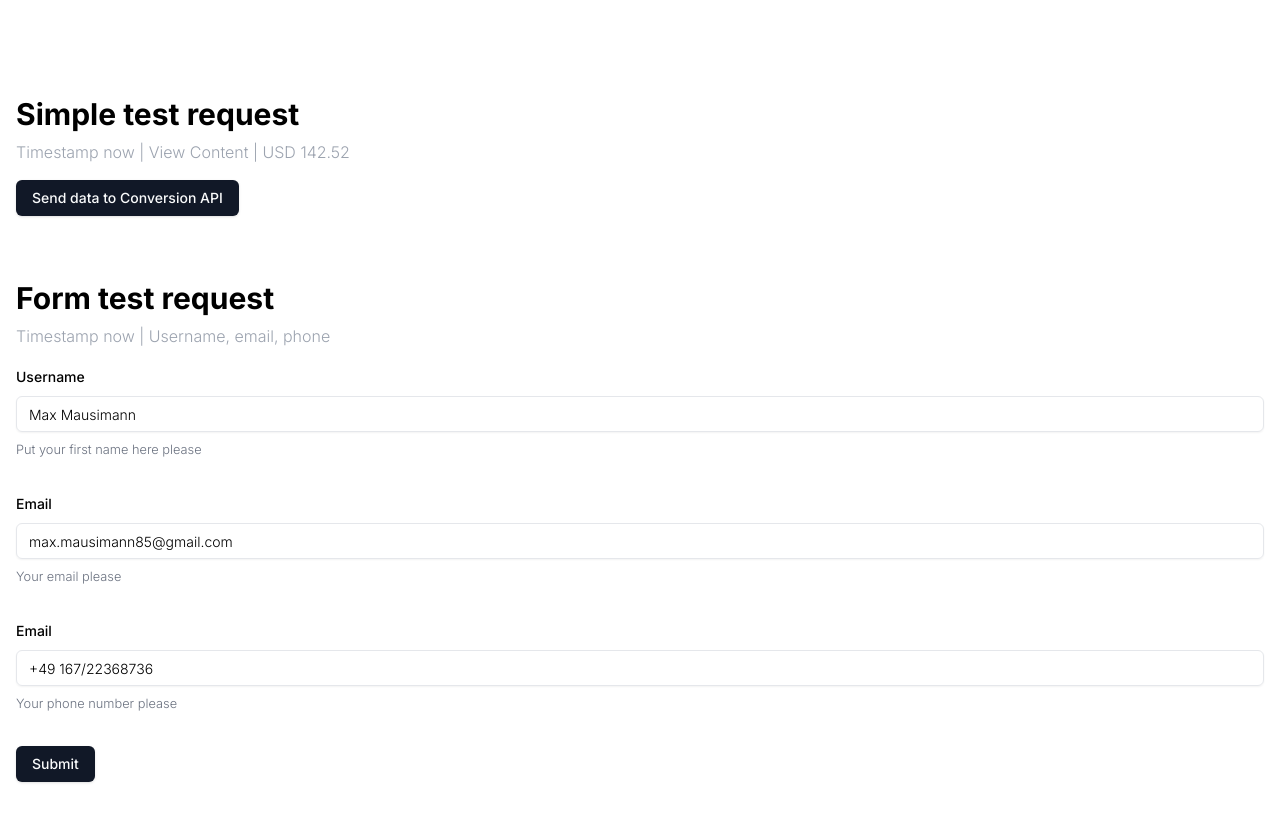
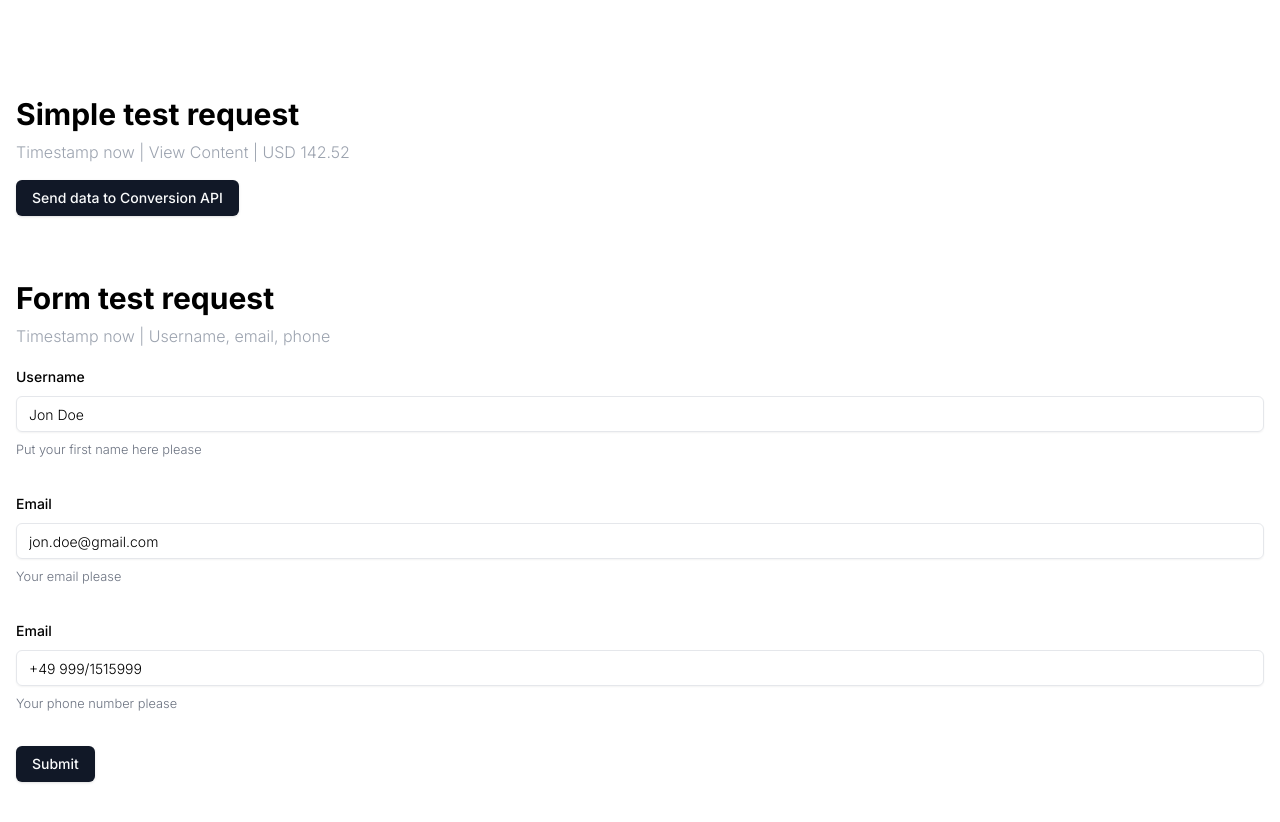
Before and after one commit to GeckoDevelopment/conversion-api-testground, a Next.js app in the folder frontend/: page / in a window 1280 px wide. Shown: the top 822 px of the page. Built offline with nearby package versions, Linux system fonts and the light colour scheme; no server answers.

Commit message:
changed number

```diff
--- a/frontend/components/form/SimpleTestForm.tsx
+++ b/frontend/components/form/SimpleTestForm.tsx
@@ -27,9 +27,9 @@ const SimpleTestForm: FC<Props> = () => {
   const form = useForm<z.infer<typeof formSchema>>({
     resolver: zodResolver(formSchema),
     defaultValues: {
-      firstName: "Max Mausimann",
-      email: "max.mausimann85@gmail.com",
-      phone: "+49 167/22368736"
+      firstName: "Jon Doe",
+      email: "jon.doe@gmail.com",
+      phone: "+49 999/1515999"
     },
   })
 
```
